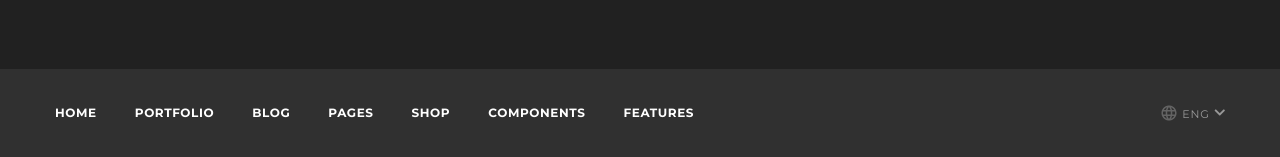
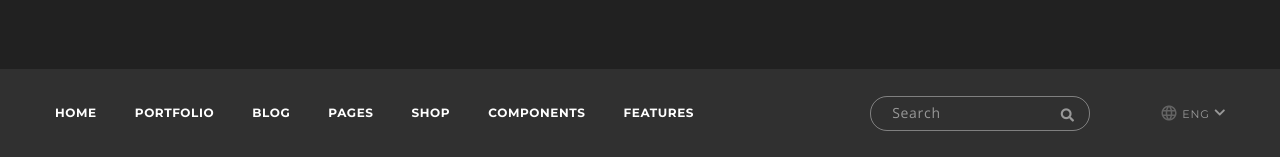
Before and after one commit to OliaKvasha/hw1, a PHP site: page / in a window 1280 px wide; the page is wider, and only the part inside the window is pictured. Shown: the part 4143-4300 px from the top of that part. Run offline with PHP 8.4, Linux system fonts and the light colour scheme; some libraries are stand-ins or nearby versions.

Commit message:
add footer__search-form

```diff
--- a/hw6/css/style.css
+++ b/hw6/css/style.css
@@ -1129,6 +1129,36 @@ body {
   color: #4d6185;
 }
 
+.footer__search-form {
+  margin-left: 86px;
+  position: relative;
+}
+
+.footer__search-field {
+  width: 220px;
+  height: 35px;
+  border-radius: 17px;
+  border: 1px solid rgba(255, 255, 255, 0.39);
+  background-color: transparent;
+  padding-left: 21px;
+}
+
+.footer__search-field::placeholder {
+  color: rgba(255, 255, 255, 0.5);
+  font-size: 14px;
+  font-weight: 300;
+  letter-spacing: 0.7px;
+}
+
+.footer__search-button {
+  border: none;
+  position: absolute;
+  right: 10px;
+  top: 11px;
+  background-color: transparent;
+  color: rgba(255, 255, 255, 0.5);
+}
+
 .change-language {
   opacity: 0.5;
   display: flex;
--- a/hw6/index.html
+++ b/hw6/index.html
@@ -701,7 +701,6 @@
             </article>
         </div>
     </div>
-
     <div class="footer-navigation">
         <div class="footer-navigation__wrapper block">
             <nav>
@@ -729,6 +728,12 @@
                     </li>
                 </ul>
             </nav>
+            <form action="/" method="get" class="footer__search-form">
+                <input type="search" class="footer__search-field font_open-sans" placeholder="Search">
+                <button type="submit" name="footer-search" value="search" class="footer__search-button">
+                    <i class="fas fa-search"></i>
+                </button>
+            </form>
             <div class="change-language">
                 <img class="change-language__icon" src="images/icons/language.png" alt="icon">
                 <a class="change-language__link small-caps" href="#">eng</a>
```
